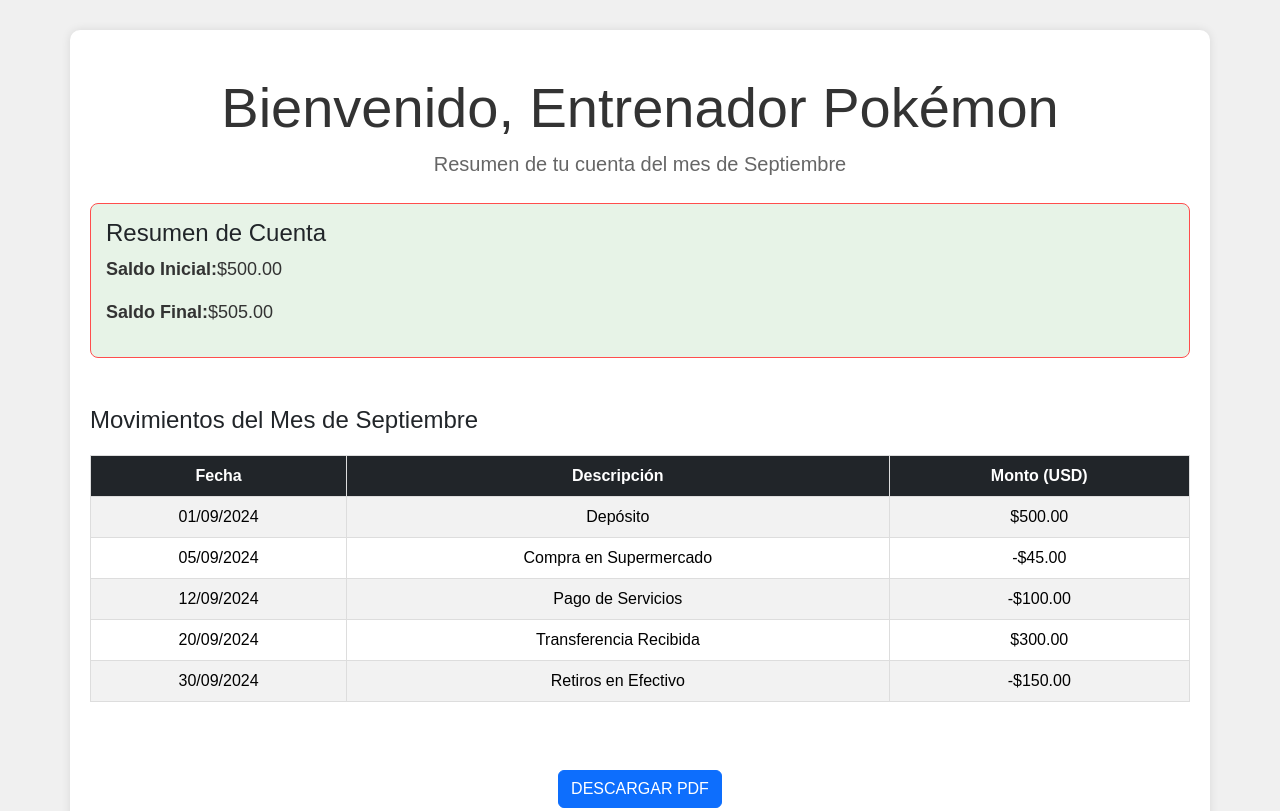
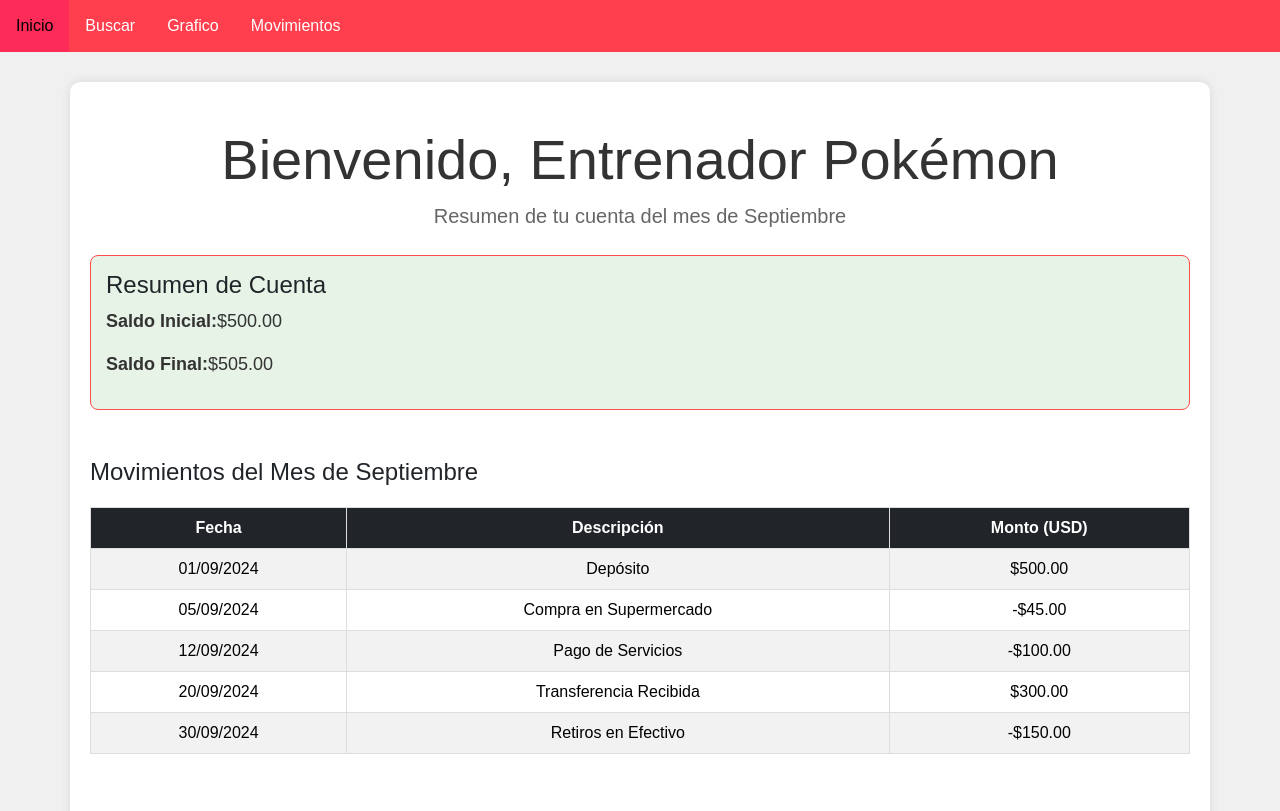
Before and after one commit to CescPerdomo/PokemonBank, a plain HTML site: page Buscar.html in a window 1280 px wide. Shown: the top 811 px of the page. Drawn offline with nearby package versions, Linux system fonts and the light colour scheme.

Commit message:
update, added a new button, added navbar in Buscar.html

```diff
--- a/Buscar.html
+++ b/Buscar.html
@@ -11,6 +11,16 @@
     <link rel="stylesheet" href="styles/Buscar.css">
 </head>
 <body>
+    <!-- Navbar -->
+    <nav>
+        <ul>
+            <li><a href="index.html">Inicio</a></li>
+            <li><a href="Buscar.html">Buscar</a></li>
+            <li><a href="grafica.html">Grafico</a></li>
+            <li><a href="Movimientos.html">Movimientos</a></li>
+        </ul>
+    </nav>
+
     <div class="container">
         <!-- Mensaje de bienvenida -->
         <header class="text-center my-4">
--- a/styles/Buscar.css
+++ b/styles/Buscar.css
@@ -8,7 +8,33 @@
     padding: 0;
     background-color: #f0f0f0;
 }
+nav {
+    background-color: #ff3e4e;
+    overflow: hidden;
+}
 
+nav ul {
+    list-style-type: none;
+    margin: 0;
+    padding: 0;
+}
+
+nav ul li {
+    float: left;
+}
+
+nav ul li a {
+    display: block;
+    color: white;
+    text-align: center;
+    padding: 14px 16px;
+    text-decoration: none;
+}
+
+nav ul li a:hover {
+    background-color: #fc2b58;
+    color: black;
+}
 .container {
     width: 90%;
     margin: auto;
```
Also changed, not shown: PokemonBank_Cajero.html (+6 -0 lines).
